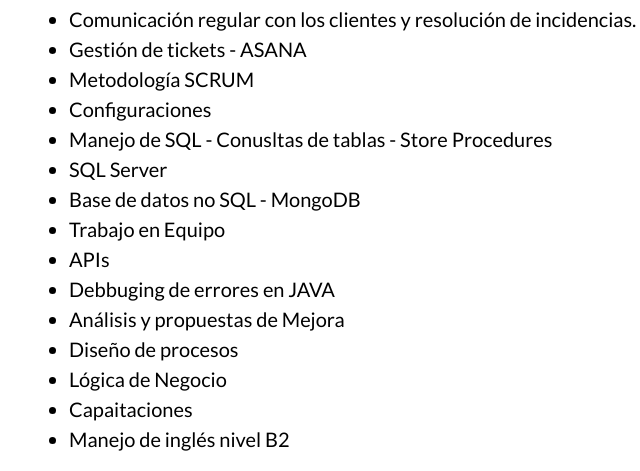
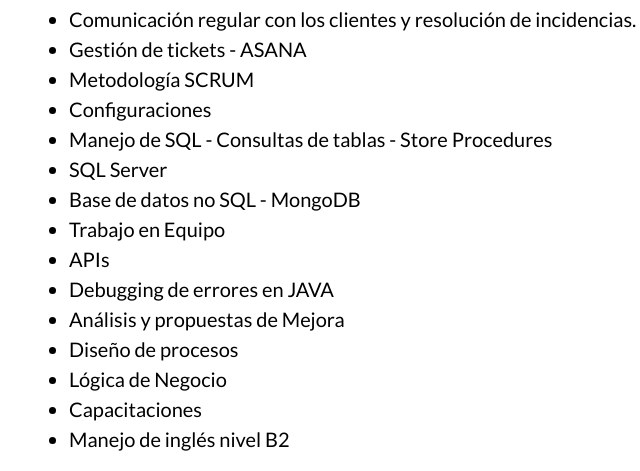
Before and after one commit to ArielGast/CV, a website: page index.html in a window 1280 px wide. Shown: the part 1726-2197 px from the top of the page, 463-1103 px from the left. Drawn offline with nearby package versions, Linux system fonts and the light colour scheme.

Commit message:
correcciones

```diff
--- a/index.html
+++ b/index.html
@@ -125,16 +125,16 @@
                             <li>Gestión de tickets - ASANA</li>
                             <li>Metodología SCRUM</li>
                             <li>Configuraciones</li>
-                            <li>Manejo de SQL - Conusltas de tablas - Store Procedures</li>
+                            <li>Manejo de SQL - Consultas de tablas - Store Procedures</li>
                             <li>SQL Server</li>
                             <li>Base de datos no SQL - MongoDB</li>
                             <li>Trabajo en Equipo</li>
                             <li>APIs</li>
-                            <li>Debbuging de errores en JAVA</li>
+                            <li>Debugging de errores en JAVA</li>
                             <li>Análisis y propuestas de Mejora</li>
                             <li>Diseño de procesos</li>
                             <li>Lógica de Negocio</li>
-                            <li>Capaitaciones</li>
+                            <li>Capacitaciones</li>
                             <li>Manejo de inglés nivel B2</li>
                         </ul>
                     <div class="experience">
```
